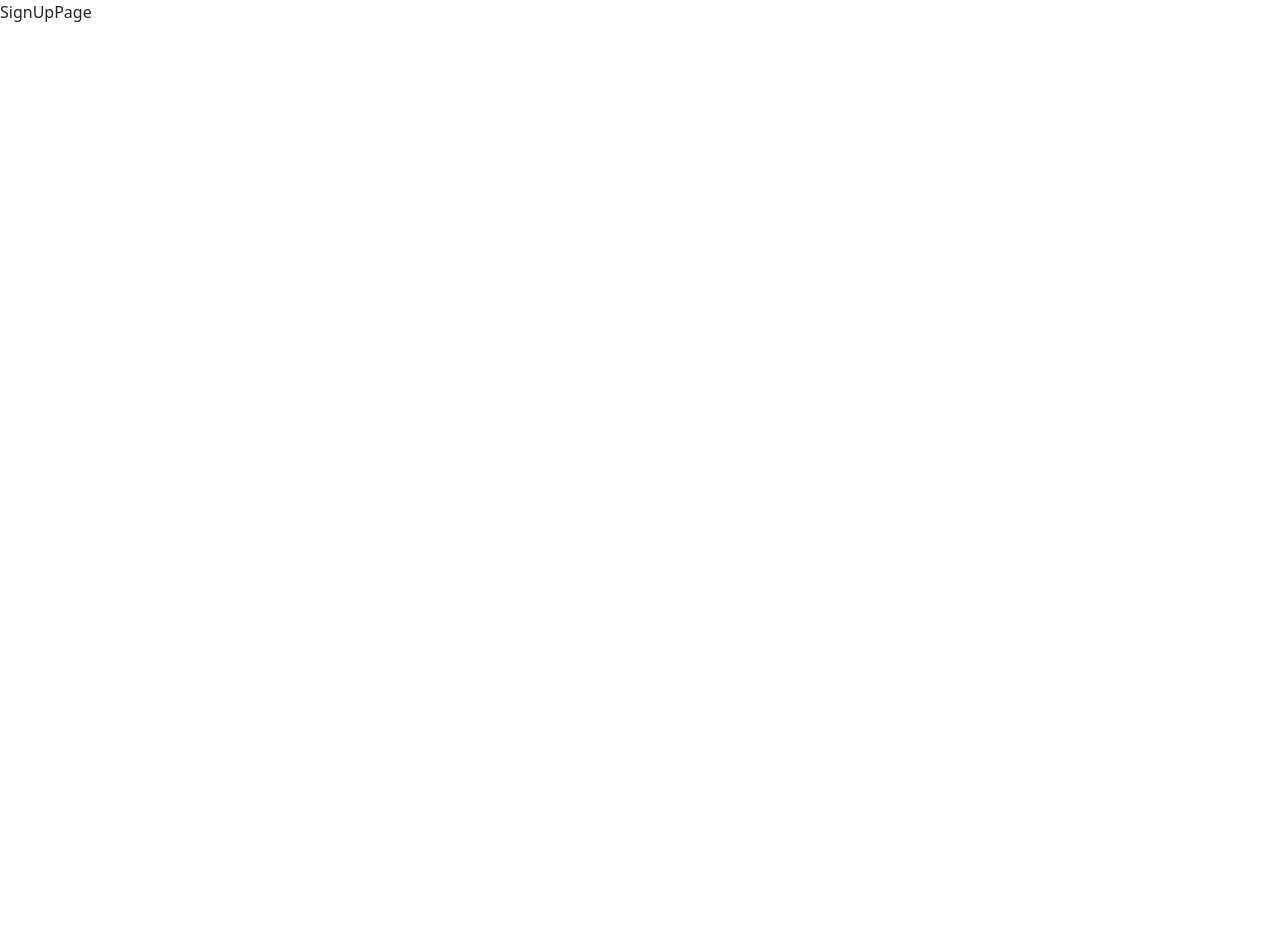
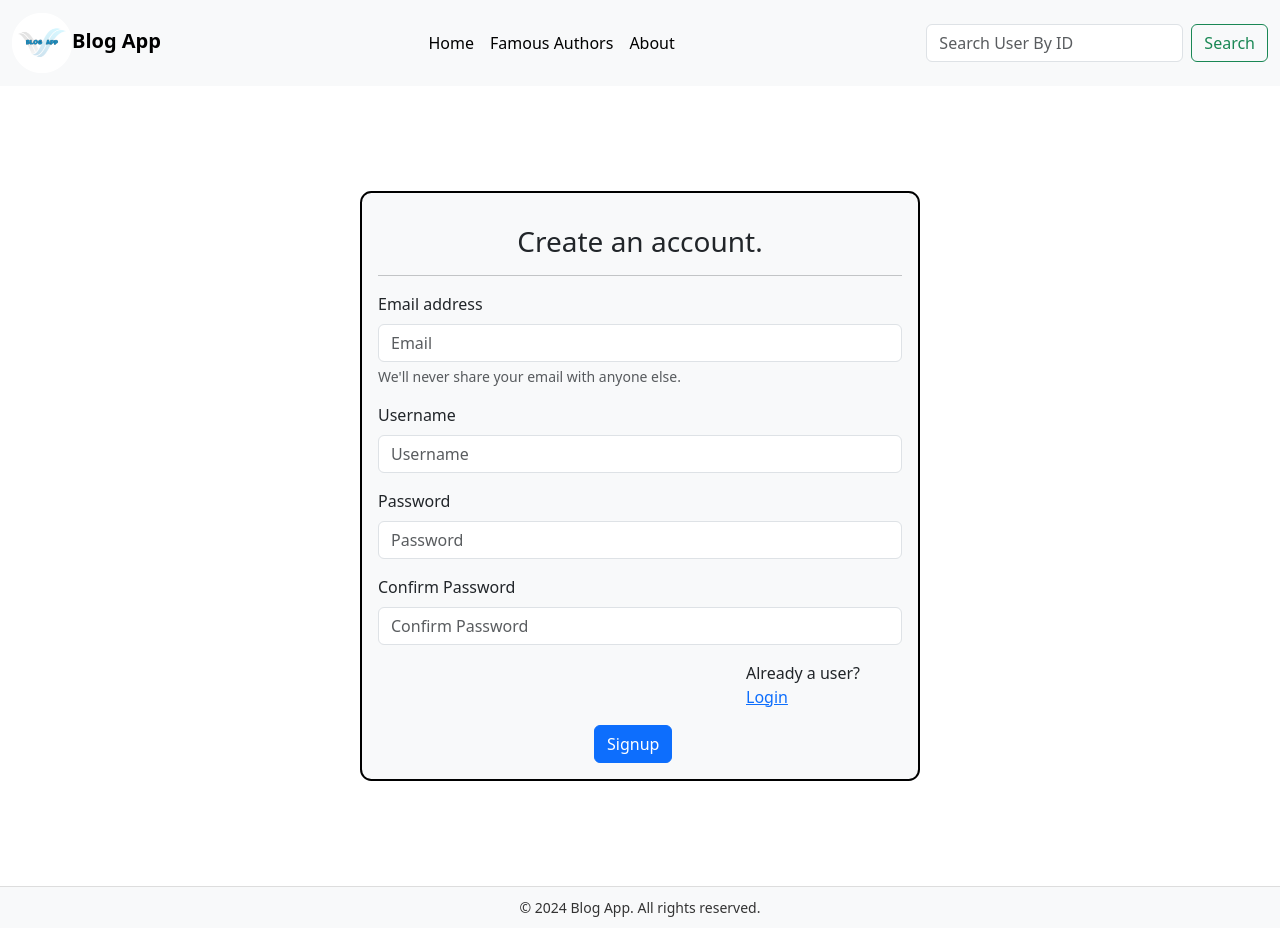
Before and after one commit to mushfiqurniazzz/Blog-App---React--MySQL--Node, a React (Vite) app in the folder client/: page /signup in a window 1280 px wide. Before the commit the page ends 800 px from the top, so only its background shows below. Built offline with nearby package versions, Linux system fonts and the light colour scheme.

Commit message:
created signup componenet function

```diff
--- a/client/src/pages/authpages/SignUpPage.jsx
+++ b/client/src/pages/authpages/SignUpPage.jsx
@@ -1,9 +1,159 @@
-import React from 'react'
+import { useState } from "react";
+import axios from "axios";
+import { toast } from "sonner";
+import { useNavigate, Link } from "react-router-dom";
+import styles from "../../styles/SignUpPage.module.css";
+import NavBar from "../../components/NavBar";
+import Footer from "../../components/Footer";
 
 const SignUpPage = () => {
+  const navigate = useNavigate();
+
+  //using state variablesfor accessing the values typed in the input fields for sign up
+  const [email, setEmail] = useState("");
+  const [username, setUsername] = useState("");
+  const [password, setPassword] = useState("");
+  const [confirm_password, setConfirm_password] = useState("");
+
+  //function for sending a axios post request to the server using the credentials provided in the input fields
+  const SignupHandler = async (e) => {
+    //will prevent the default form submission behaviour that is reloading the page
+    e.preventDefault();
+
+    //check if all the fields are provided in the input field if all the fields are not provided send a toast warning notification stating all fields are required
+    if (
+      !email ||
+      email === "" ||
+      !username ||
+      username === "" ||
+      !password ||
+      password === "" ||
+      !confirm_password ||
+      confirm_password === ""
+    ) {
+      //returning a statement will end the function and will not continue
+      return toast.warning("All fields are required.");
+    }
+
+    //after all fields are provided check if the user has provided the same password in password and confirm password if not return a warning message using toast notifications
+    if (password != confirm_password) {
+      return toast.warning("Passwords don't match.");
+    }
+
+    //after all checks continue with the sign up by sending a post request to the server using axios with the provided credentials in a try catch block for better readability and maintainibility of our code
+    try {
+      const res = await axios.post("http://localhost:5000/auth/signup", {
+        email: email,
+        username: username,
+        password: password,
+        confirm_password: confirm_password
+      });
+
+      //if the sign up was successfull the server will return a 201 created http res code then send a toast success notification, console log the user info like id, email and username of the user then finally navigate the user ot the login for logging in
+      if (res.status === 201) {
+        toast.success("User created, heading to login.");
+        console.log(res.data);
+        setTimeout(() => {
+          navigate("/login");
+        }, 3000);
+      }
+    } catch (error) {
+      //basic error handler incase of error
+      console.error(error);
+      toast.error("Something went wrong try again later.");
+    }
+  };
   return (
-    <div>SignUpPage</div>
-  )
-}
+    <>
+      <NavBar />
+      <div className={styles.formparent}>
+        <form className={styles.form}>
+          <h3>Create an account.</h3>
+          <hr />
+          <div className="mb-3">
+            <label htmlFor="EmailInput" className="form-label">
+              Email address
+            </label>
+            <input
+              type="email"
+              value={email}
+              onChange={(e) => {
+                setEmail(e.target.value);
+              }}
+              placeholder="Email"
+              className="form-control"
+              id="EmailInput"
+              aria-describedby="emailHelp"
+            />
+            <div id="emailHelp" className="form-text">
+              We&apos;ll never share your email with anyone else.
+            </div>
+          </div>
+          <div className="mb-3">
+            <label htmlFor="UsernameInput" className="form-label">
+              Username
+            </label>
+            <input
+              type="text"
+              value={username}
+              onChange={(e) => {
+                setUsername(e.target.value);
+              }}
+              className="form-control"
+              placeholder="Username"
+              id="UsernameInput"
+              aria-describedby="emailHelp"
+            />
+          </div>
+          <div className="mb-3">
+            <label htmlFor="PasswordInput" className="form-label">
+              Password
+            </label>
+            <input
+              type="password"
+              value={password}
+              onChange={(e) => {
+                setPassword(e.target.value);
+              }}
+              placeholder="Password"
+              className="form-control"
+              id="PasswordInput"
+            />
+          </div>
+          <div className="mb-3">
+            <label htmlFor="ConfirmPasswordInput" className="form-label">
+              Confirm Password
+            </label>
+            <input
+              type="password"
+              value={confirm_password}
+              onChange={(e) => {
+                setConfirm_password(e.target.value);
+              }}
+              placeholder="Confirm Password"
+              className="form-control"
+              id="ConfirmPasswordInput"
+            />
+          </div>
+          <div>
+            <p id={styles.formfooterp}>
+              Already a user? <Link to="/login">Login</Link>
+            </p>
+            <button
+              id={styles.formfooterbutton}
+              type="submit"
+              onClick={SignupHandler}
+              className="btn btn-primary"
+            >
+              Signup
+            </button>
+          </div>
+        </form>
+      </div>
+      <Footer />
+    </>
+  );
+};
 
-export default SignUpPage
+//exporting the created function component sign up
+export default SignUpPage;
--- /dev/null
+++ b/client/src/styles/SignUpPage.module.css
@@ -0,0 +1,23 @@
+.formparent {
+  display: grid;
+  place-items: center;
+  height: 100vh;
+  margin: 0;
+}
+.form {
+  padding: 1rem;
+  width: 35rem;
+  border: 2px solid black;
+  background-color: #f8f9fa;
+  border-radius: 2%;
+}
+.form h3 {
+  margin: 1rem;
+  text-align: center;
+}
+#formfooterbutton {
+  margin-left: 13.5rem;
+}
+#formfooterp {
+  margin-left: 23rem;
+}
```
